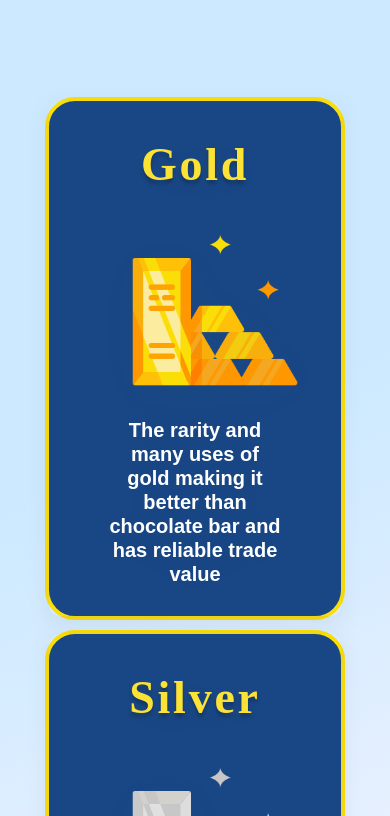
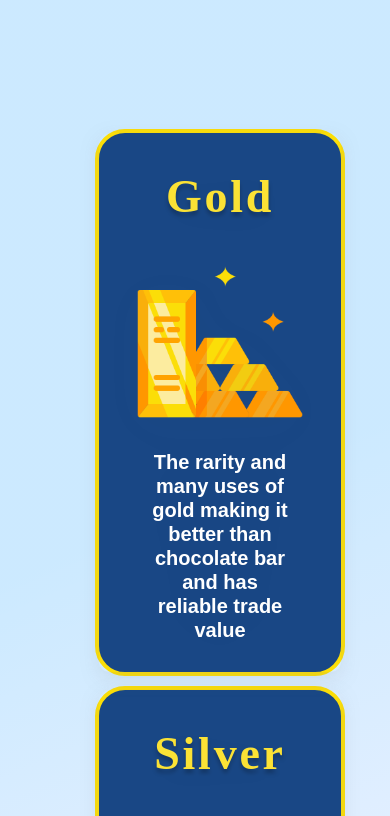
Before and after one commit to nadizeq/landing-page-v2-comD5, a React (Create React App) app: page / in a window 390 px wide. Shown: the part 1228-2044 px from the top of the page. Built offline with nearby package versions, Linux system fonts and the light colour scheme.

Commit message:
asset substitle added

```diff
--- a/src/components/Assetpage/Asset.css
+++ b/src/components/Assetpage/Asset.css
@@ -78,15 +78,14 @@
 
 .asset_item_pic {
   position: relative;
-  width: 100%;
   height: 200px;
   padding-top: 10px;
-  padding-left: 40px;
+  /* padding-left: 40px; */
   overflow: hidden;
 }
 
 .asset_item_info {
-  padding: 10px 60px 30px;
+  padding: 10px 50px 30px;
   text-align: center;
 }
 
@@ -94,16 +93,15 @@
   color: #fff;
   font-size: 20px;
   line-height: 24px;
-  hyphens: auto;
 }
 
-@media only screen and (min-width: 1200px) {
+@media only screen and (min-width: 1025px) and (min-width: 1200px) {
   .content__blog__container {
     width: 84%;
   }
 }
 
-@media only screen and (max-width: 1024px) {
+@media only screen and (min-width: 769px) and  (max-width: 1024px) {
   .gold-asset-container {
     display: flex;
     flex-flow: column;
@@ -129,7 +127,7 @@
   }
 }
 
-@media only screen and (max-width: 768px) {
+@media only screen and (min-width: 481px) and (max-width: 768px) {
   .gold-asset-container {
     display: flex;
     flex-flow: column;
@@ -155,9 +153,17 @@
   }
 }
 
-@media only screen and (min-width: 320px) and (max-width: 480px) {
+@media only screen and (min-width: 220px) and (max-width: 480px) {
   .asset-items {
     display: flex;
     flex-flow: column;
+    width: 200px;
+  }
+  .assets_items {
+    margin: 0 0 10px 0;
+    background-color: #194785;
+    border: 0.3rem solid #fbde08;
+    border-radius: 30px;
+    width: 250px;
   }
 }
--- a/src/components/Footer/Footer.js
+++ b/src/components/Footer/Footer.js
@@ -3,7 +3,6 @@ import { View, Text } from "react-native";
 import "./Footer.css";
 import { IoCallOutline } from "react-icons/io5";
 import { AiOutlineMail } from "react-icons/ai";
-import { AiFillChrome } from "react-icons/ai";
 import { AiOutlineChrome } from "react-icons/ai";
 import ComD5White from "../../image/CompanyLogo/comD5-white.png";
 
```
